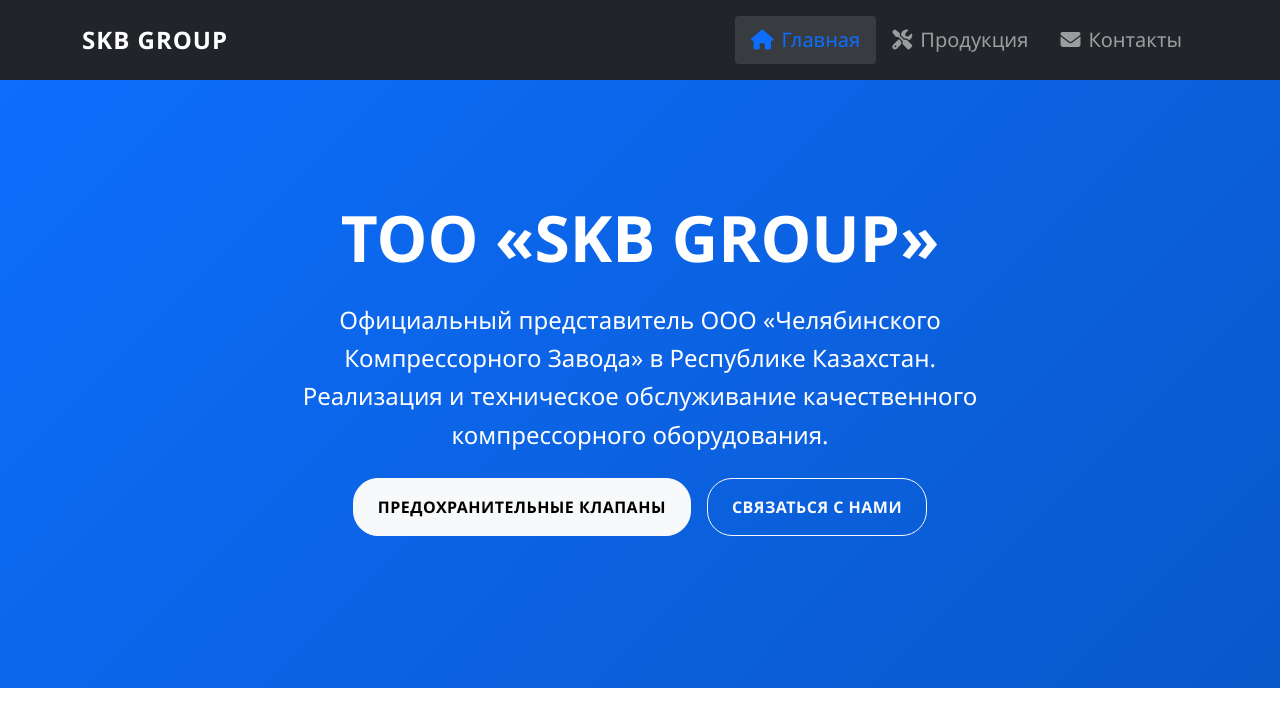
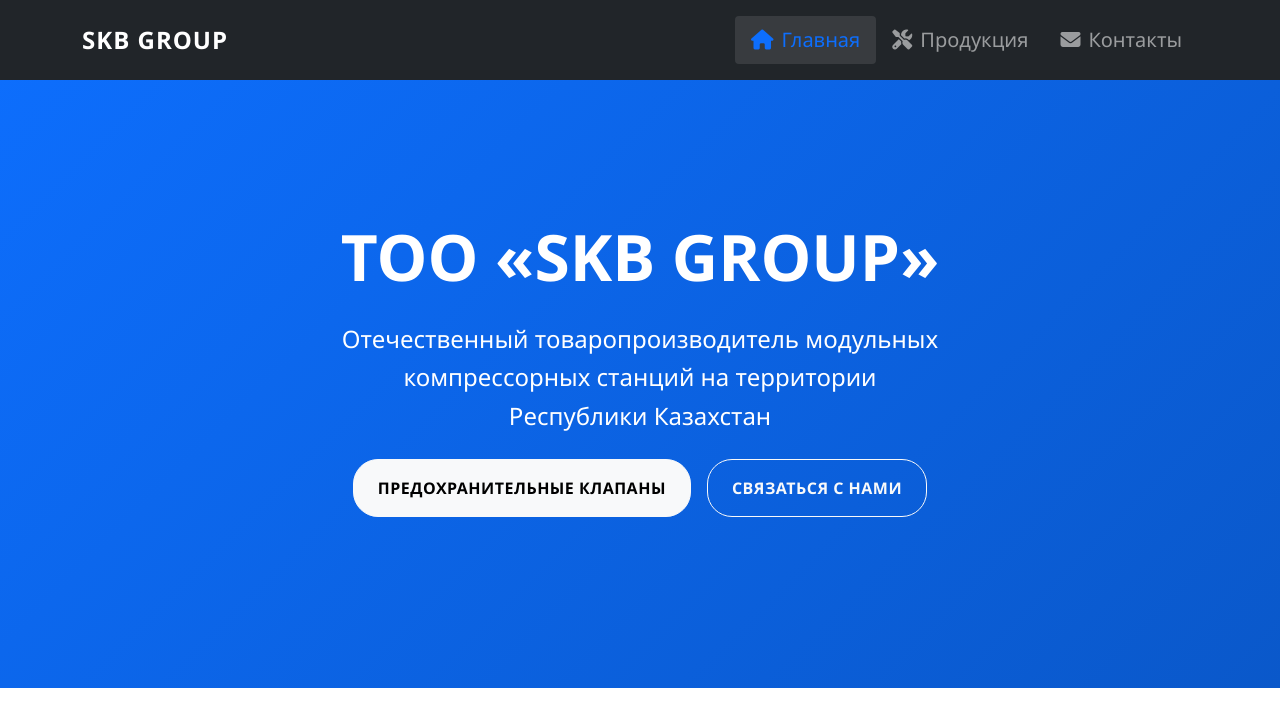
Before and after one commit to Askar-A-A/SKB_Group, a Flask app: page / in a window 1280 px wide. Shown: the top 728 px of the page. Run offline with Flask 3, Linux system fonts and the light colour scheme.

Commit message:
Changing text

```diff
--- a/templates/index.html
+++ b/templates/index.html
@@ -11,7 +11,7 @@
         <div class="row justify-content-center">
             <div class="col-lg-8 text-center">
                 <h1 class="display-3 fw-bold mb-4">ТОО «SKB GROUP»</h1>
-                <p class="lead fs-4 mb-4">Официальный представитель ООО «Челябинского Компрессорного Завода» в Республике Казахстан. Реализация и техническое обслуживание качественного компрессорного оборудования.</p>
+                <p class="lead fs-4 mb-4">Отечественный товаропроизводитель модульных компрессорных станций на территории Республики Казахстан</p>
                 <div class="d-flex justify-content-center gap-3">
                     <a href="{{ url_for('equipment') }}" class="btn btn-light btn-lg px-4 py-3">Предохранительные клапаны</a>
                     <a href="{{ url_for('contact') }}" class="btn btn-outline-light btn-lg px-4 py-3">Связаться с Нами</a>
```
